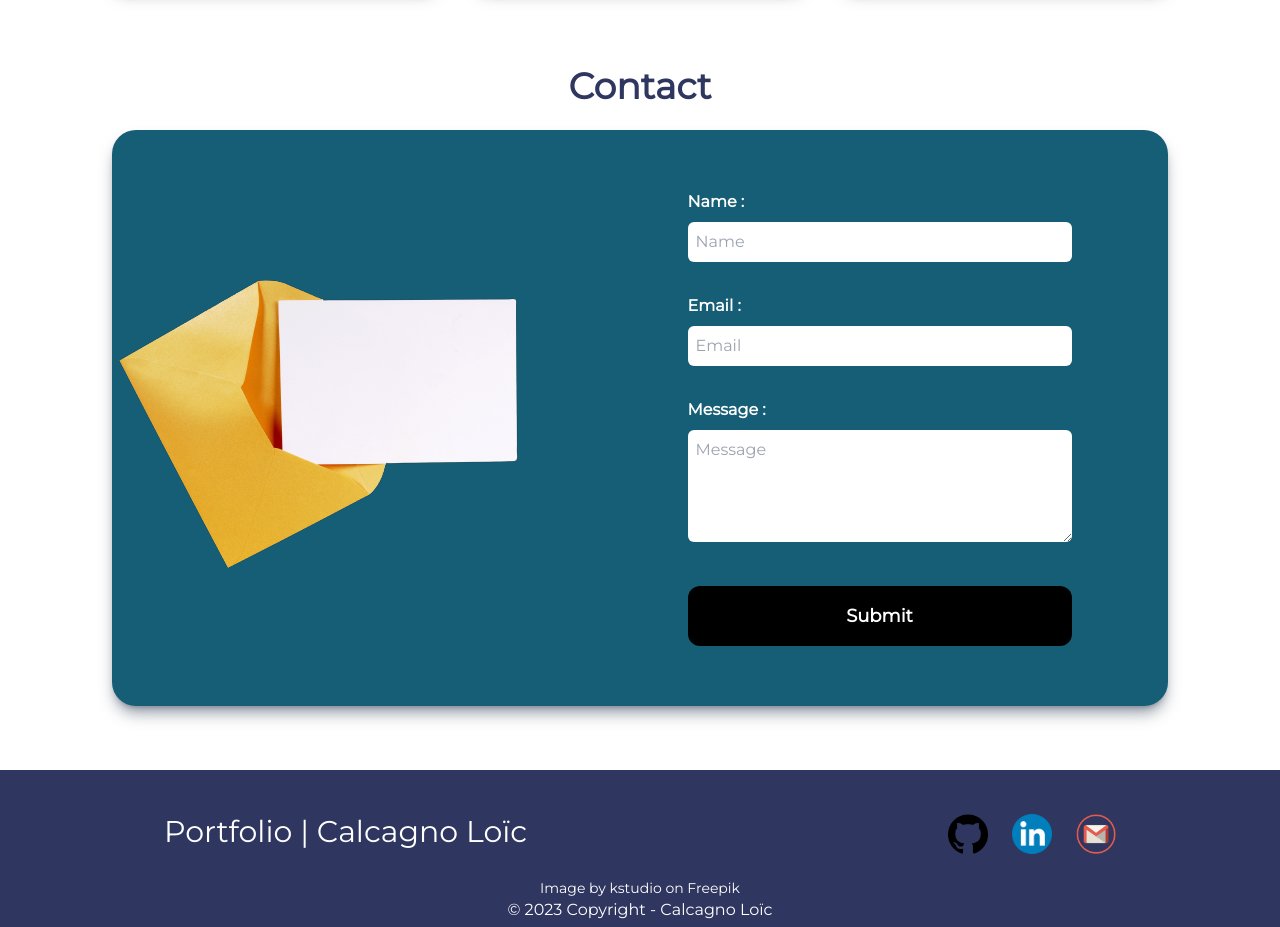
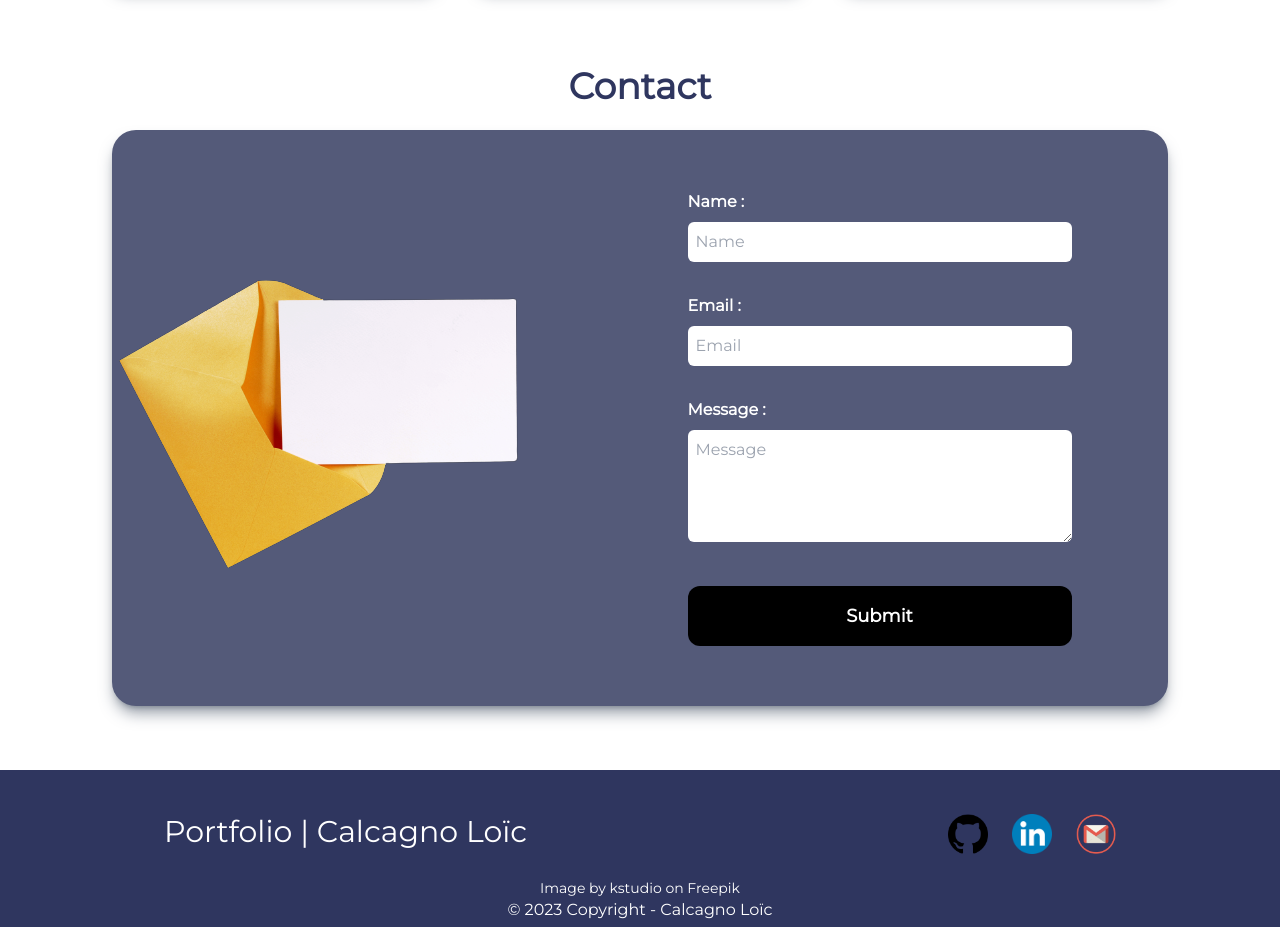
Before and after one commit to CalcagnoLoic/portfolio, a React (Create React App) app: page / in a window 1280 px wide. Shown: the part 1340-2267 px from the top of the page. Built offline with nearby package versions, Linux system fonts and the light colour scheme.

Commit message:
modification bg-color for contact form

```diff
--- a/src/components/contact.jsx
+++ b/src/components/contact.jsx
@@ -44,7 +44,7 @@ const Contact = () => {
             >
                 Contact
             </h2>
-            <div className="mt-6 flex justify-center lg:gap-20 bg-cyan-800 mx-2 sm:mx-5 md:mx-28 lg:mx-28 rounded-3xl shadow-slate-700/50 shadow-lg">
+            <div className="mt-6 flex justify-center lg:gap-20 bg-color-form mx-2 sm:mx-5 md:mx-28 lg:mx-28 rounded-3xl shadow-slate-700/50 shadow-lg">
                 <div className="self-center hidden md:hidden lg:block">
                     <img src={CONTACT} alt="Contact form" />
                 </div>
--- a/tailwind.config.js
+++ b/tailwind.config.js
@@ -7,6 +7,7 @@ module.exports = {
     extend: {
       colors: {
         'dark-blue': '#2F365F',
+        'color-form': '#545a79',
       },
       keyframes: {
         wave: {
```
